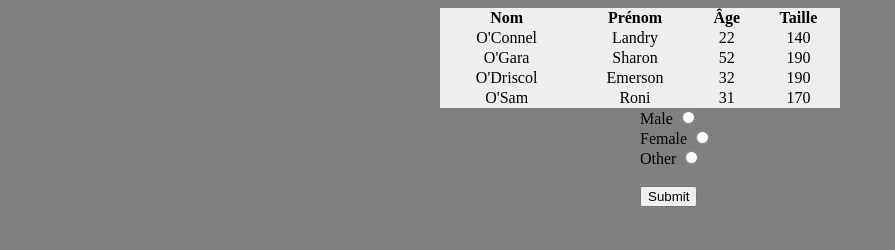
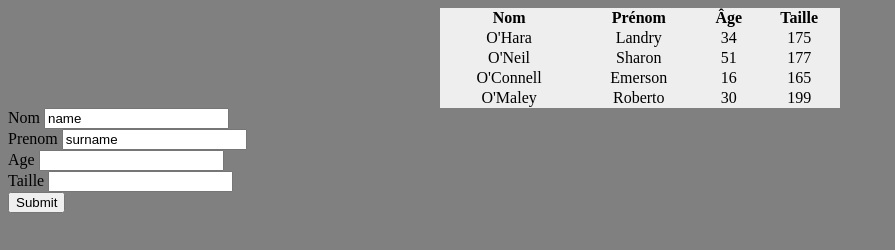
Before and after one commit to 2hill/table, a plain HTML site: page index.html in a window 1280 px wide. Shown: the whole page, without its empty margins (0-895 px from the left). Drawn offline with Linux system fonts and the light colour scheme.

Commit message:
link js to html amended

```diff
--- a/app.js
+++ b/app.js
@@ -1,57 +1,132 @@
+/*// app global variable to maintain state
+const app = {};
 
-const ready = function ()  {
-  // loading
-const people = [
-  { firstname: "Landry", surname : "O'Connel", age: 22, height: 140 },
-  { firstname: "Sharon", surname : "O'Gara", age: 52, height: 190  },
-  { firstname: "Emerson", surname : "O'Driscol", age: 32, height: 190  },
-  { firstname: "Roni", surname : "O'Sam", age: 31, height: 170  },
-];
-const tbody = document.querySelector("tbody");
+app.people = [{
+    firstname: "Landry",
+    surname: "O'Connel",
+    age: 22,
+    height: 140
+}, {
+    firstname: "Sharon",
+    surname: "O'Gara",
+    age: 52,
+    height: 190
+}, {
+    firstname: "Emerson",
+    surname: "O'Driscol",
+    age: 32,
+    height: 190
+}, {
+    firstname: "Roni",
+    surname: "O'Sam",
+    age: 31,
+    height: 170
+}];
+// app controller
+app.redraw = function() {
+    const tbody = document.querySelector("tbody");
+    // remove tbody contents
+    while (tbody.firstChild) {
+        tbody.removeChild(tbody.firstChild);
+    }
 
-/*for (let i = 0; i < people.length; i++) {
-  let tr = document.createElement("tr");
-  tr.innerHTML =
-  `<td>${people[i].firstname}</td><td>${people[i].firstname}</td>`
-  let td = document.createElement("td");
-  let firstname = document.createTextNode(people[i].firstname);
-  td.appendChild(firstname);
-  tr.appendChild(td);
-  tbody.appendChild(tr);*/
+    // add new contents from app.people
 
-let trContainer = document.createDocumentFragment();
+    const trContainer = document.createDocumentFragment();
 
- for(let i = 0; i < people.length; i++) {
-   let tr = document.createElement("tr");
-   tr.innerHTML = `<td>${people[i].surname}</td><td>${people[i].firstname}</td><td>${people[i].age}</td><td>${people[i].height}</td>`;
-     trContainer.appendChild(tr);
- }
- tbody.appendChild(trContainer);
+    for (let i = 0; i < app.people.length; i++) {
+        let tr = document.createElement("tr");
+        tr.innerHTML = `<td>${app.people[i].surname}</td><td>${app.people[i].firstname}</td><td>${app.people[i].age}</td><td>${app.people[i].height}</td>`;
+        trContainer.appendChild(tr);
+    }
+    tbody.appendChild(trContainer);
+};
 
+    // app view
+    app.onSubmit = function(e) {
+        e.preventDefault();
+        const formData = new FormData(this);
+        const newPerson = {
+            surname: formData.get("surname"), // prend un element du dom et le transforme en objet js
+            firstname: formData.get("firstname"),
+            age: formData.get("age"),
+            height: formData.get("height"),
+        };
+        app.people.push(newPerson);
+        app.redraw();
+    };
 
+// DOM bindings
+const ready = function() {
+    // Initial drawing
+    app.redraw(); // Add new contents from app.people
+    // On form submit
+    document.getElementById("sub").addEventListener("submit", app.onSubmit); // submit is better than click because you listen all types of for submition
+}
+document.addEventListener("DOMContentLoaded", ready);*/
 
+// app global variable to maintain state
+const app = {};
+
+// app model
+app.people = [{
+  firstname: "Landry",
+  surname: "O'Hara",
+  age: 34,
+  height: 175
+}, {
+  firstname: "Sharon",
+  surname: "O'Neil",
+  age: 51,
+  height: 177
+}, {
+  firstname: "Emerson",
+  surname: "O'Connell",
+  age: 16,
+  height: 165
+}, {
+  firstname: "Roberto",
+  surname: "O'Maley",
+  age: 30,
+  height: 199
+}];
+
+// app controller
+app.redraw = function() {
+  const tbody = document.querySelector("tbody");
+  // Remove tbody contents
+  while (tbody.firstChild) {
+    tbody.removeChild(tbody.firstChild);
   }
+  // Add new contents from app.people
+  const trContainer = document.createDocumentFragment();
+  for (let i = 0; i < app.people.length; i++) {
+    let tr = document.createElement("tr");
+    tr.innerHTML = `<td>${app.people[i].surname}</td><td>${app.people[i].firstname}</td><td>${app.people[i].age}</td><td>${app.people[i].height}</td>`;
+    trContainer.appendChild(tr);
+  }
+  tbody.appendChild(trContainer);
+};
 
-  document.getElementById("sub").addEventListener("click", function(){
-      alert("Form submited");
-  });
+// app view
+app.onSubmit = function(e) {
+  e.preventDefault();
+  const formData = new FormData(this);
+  const newPerson = {
+    surname: formData.get("name"),
+    firstname: formData.get("surname"),
+    age: formData.get("age"),
+    height: formData.get("height")
+  };
+  app.people.push(newPerson);
+  app.redraw();
+};
 
+// DOM bindings
+const ready = function() {
+  // Initial drawing
+  app.redraw();
+  // On form submit
+  document.getElementById("form").addEventListener("submit", app.onSubmit);
+}
 document.addEventListener("DOMContentLoaded", ready);
-
-
-
-/*let table = document.getElementById("table");
-let row = table.insertRow(1);
-
-let cell1 = row.insertCell(0);
-let Cell2 = row.insertCell(1);
-let Cell3 = row.insertCell(0);
-let Cell4 = row.insertCell(1);
-
-cell1.innerHTML = people[1];
-Cell2.innerHTML = people[1];
-Cell3.innerHTML = people[2];
-Cell4.innerHTML = people[3];
-
-}
-document.addEventListener("DOMContentLoaded", ajout);*/
--- a/index.html
+++ b/index.html
@@ -28,17 +28,22 @@
         <tbody>
         </tbody>
     </table>
-    <div class="form">
-        <form action="demo_form.asp">
-            <label for="male">Male</label>
-            <input type="radio" name="gender" id="male" value="male"><br>
-            <label for="female">Female</label>
-            <input type="radio" name="gender" id="female" value="female"><br>
-            <label for="other">Other</label>
-            <input type="radio" name="gender" id="other" value="other"><br><br>
+
+        <form action="demo_form.asp" id="form">
+            <label for="name">Nom</label>
+            <input type="text" name="name" id="name" value="name"><br>
+
+            <label for="surname">Prenom</label>
+            <input type="text" name="surname" id="surname" value="surname"><br>
+
+            <label for="age">Age</label>
+            <input type="number" name="age" id="age" value="age"><br>
+
+            <label for="height">Taille</label>
+            <input type="number" name="height" id="height" value="height"><br>
             <input type="submit" value="Submit" id="sub">
         </form>
-    </div>
+
     <script type="text/javascript" src="app.js">
     </script>
 </body>
```
